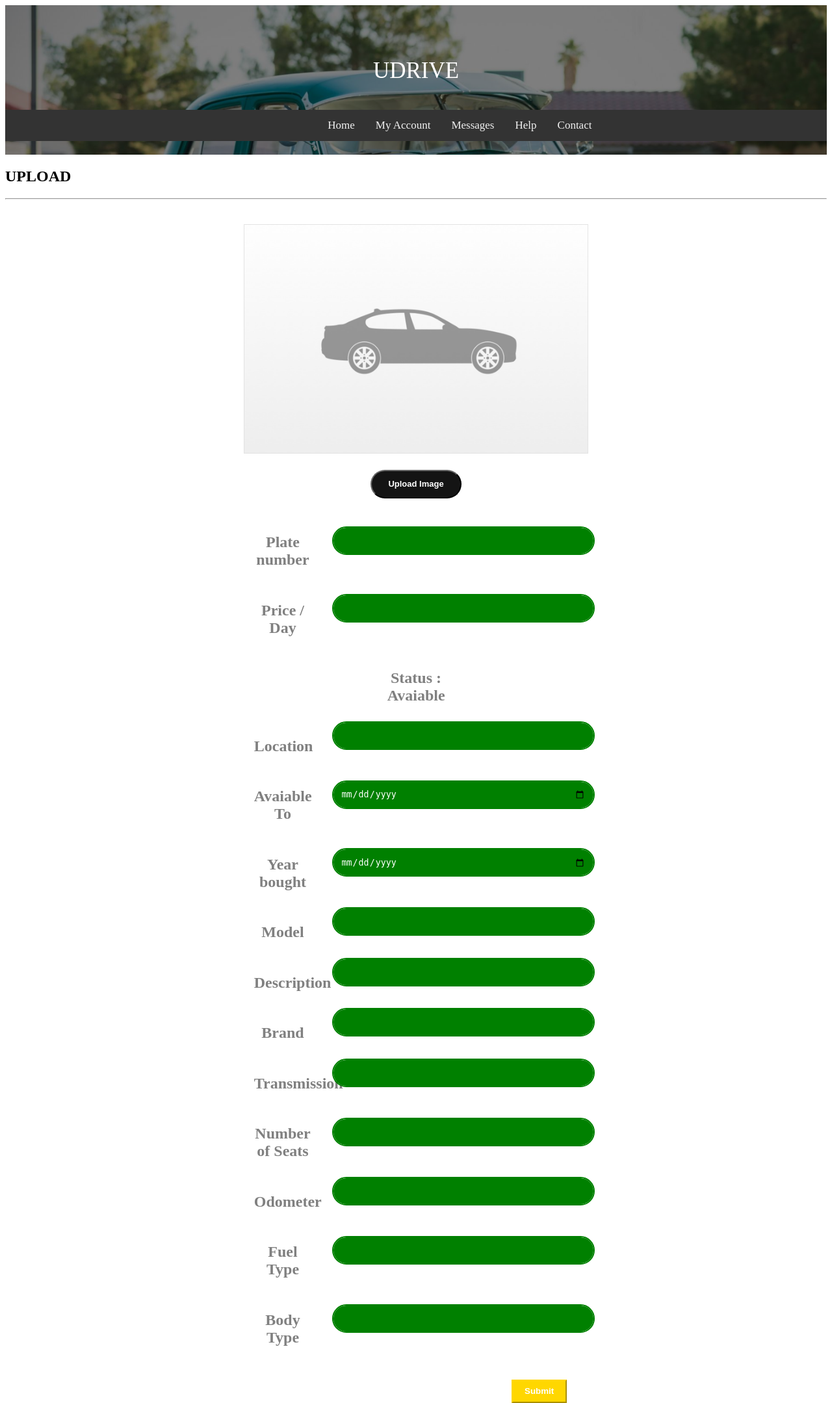
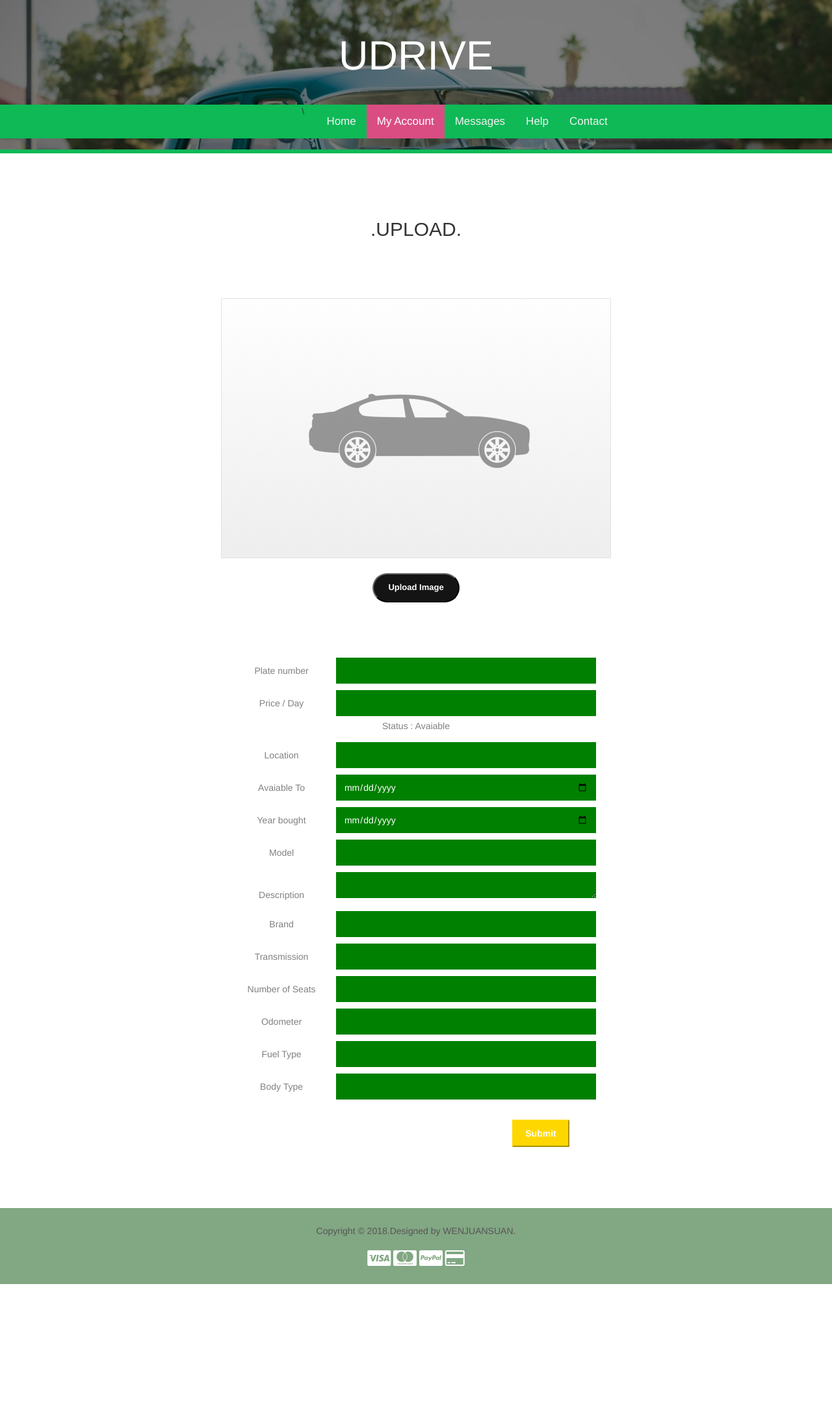
Before and after one commit to llcDK/UHire, a PHP site: page /Projects/upload.php?state=1 in a window 1280 px wide. Shown: the whole page at 65% size. After the commit the page ends 1976 px from the top, so only its background shows below. Run offline with PHP 8.4, Linux system fonts and the light colour scheme; the visitor is signed in with stand-in values (Sample User, id 1); data that the repository does not hold is empty.

Commit message:
finish uploadpage

```diff
--- a/css/upload.css
+++ b/css/upload.css
@@ -1,25 +1,143 @@
+*{
+	box-sizing: border-box;
+	-webkit-box-sizing: border-box;
+	-moz-box-sizing: border-box;
 
-#image {
-	margin-top: 3%;
 }
 
-#imgFrame
+.body
 {
-	height:45%;
-	width:100%;
+	font-family: "Helvetica Neue", Helvetica, Arial, sans-serif;
+	margin:0px;
+	font-size: 14px;
+	background: #fff;
+	font-size: 100%;
+
+}
+
+
+/* header */
+.bigtop
+{
+	display: block;
+	width: 100%;
+	background-image: url(../images/myAccount/topCar.jpg);
+    top:0;
+	background-repeat:no repeat
+	-webkit-background-size: cover;
+	-moz-background-size: cover;
+    background-size: cover;
+    min-height: 230px;
+
+	align:center;
+	background-attachment: fixed;
+	border-bottom: 6px solid #0EB956;
+	overflow:hidden;
+
+}
+.darken
+{
+
+    background: rgba(0, 0, 0, 0.5);
+    height: 230px;
+    width: 100%;
+}
+
+#banner {
+    height: 50%;
+
+}
+#topText {
+    position: relative;
+    text-align: center;
+    top: 35%;
+    font-size: 4.5em;
+    color: Chartreuse;
+    color: white;
+}
+
+
+
+.topnav {
+
+    background-color: #0eb956;
+    overflow: hidden;
+    position: relative;
+    top: 20%;
+    padding-left: 0;
+    padding-right: 0;
+    margin: 0 auto;
+    list-style: none;
+
+
+
+
+}
+.topnav a {
+	left: 38%;
+    float: left;
+    color: #f2f2f2;
+    text-align: center;
+    padding: 14px 16px;
+    text-decoration: none;
+    font-size: 17px;
+	position:relative;
+
+
+}
+
+/* Change the color of links on hover */
+.topnav a:hover {
+    background-color: #ddd;
+    color: black;
+}
+
+/* Add a color to the active/current link */
+.topnav a.active
+{
+    background-color: #da4d83;
+    color: white;
+}
+
+
+.padding-100
+ {
+    padding-top: 15px;
+	 padding-bottom: 65px;
+  }
+
+
+  .tittle
+{
+	height:50px;
 	text-align:center;
 
 }
+.tittle h2
 
-#imgFrame *
 {
-	height: 100%;
+	font-size: 30px;
+    font-weight: 300;
+    text-align: center;
+	font-family:'Montserrat', sans-serif;
 }
 
-#uploadDiv {
-	height: 10%;
-	text-align:center;
+
+/* Middle */
+
+
+
+.imgFrame img
+{
+
+	width:600px;
+	height:400px;
 }
+
+
+
+
+
 
 #imgSelect
 {
@@ -40,25 +158,26 @@
 {
 	height:45%;
 	margin-top: 1%;
-  text-align: center;
+	text-align: left;
 }
 
-.infoHeading {
+.infoHeading
+{
 	color:grey;
-	width:7%;
+	width:150px;
 	display:inline-block;
-	padding:2%;
-  vertical-align: middle;
+}
 
-}
+
 
 .infoInput
 {
 	padding-left:0%;
 	display:inline-block;
-	border:2px solid green;
-	border-radius:50px;
-	overflow:hidden;
+
+	border-radius:0px;
+	padding:5px;
+
 
 }
 
@@ -71,6 +190,7 @@
 	height:40px;
   padding: 3%;
 }
+
 
 #submitDiv
 {
@@ -97,130 +217,28 @@
 	vertical-align: middle;
 	font-size: 20;
 }
-
-
-#top
-{
-    width: 100%;
-    height:230px;
-
-    background-size: cover;
-    background-repeat: no-repeat;
-    background-position: top;
-    background-attachment: fixed;
-
-    position: relative;
-
-    background-image: url('../images/myAccount/topCar.jpg');
-    background-size: 100% auto;
-    overflow:hidden;
-
+.footer {
+  width:100%;
+  color:rgb(77, 130, 78);
 }
-
-.darken
-{
-   background: rgba(0, 0, 0, 0.5);
-   height:100%;
-   width:100%;
+footer .copyright {
+  background:rgba(60, 118, 61, 0.64);
+  padding: 2.5rem 1.25rem;
 }
-
-
-/* Add a black background color to the top navigation */
-.topnav
-{
-    background-color: #333;
-    overflow: hidden;
-    position: relative;
-    top:20%;
-
-    /*padding-left :0;*/
-    /*padding-right:0;*/
-    /*margin:0 auto;*/
-   /*list-style:none;*/
-
-}
-
-/* Style the links inside the navigation bar */
-.topnav a
-{
-    position: relative;
-    left:38%;
-
-    float: left;
-    color: #f2f2f2;
-    text-align: center;
-    padding: 14px 16px;
-    text-decoration: none;
-    font-size: 17px;
-}
-
-
-/* Change the color of links on hover */
-.topnav a:hover {
-    background-color: #ddd;
-    color: black;
-}
-
-/* Add a color to the active/current link */
-.topnav a.active {
-    background-color: #4CAF50;
-    color: white;
-}
-
-#banner
-{
-   height:50%;
-}
-
-#topText
-{
-   position: relative;
-   text-align: center;
-   top:70%;
-   font-size:35;
-   /*color:Chartreuse;*/
-   color:white;
+footer .copyright span {
+  color:#555;
 }
 
 
 
-#footer
-{
-   height:30%;
-   width:100%;
-   background-color: rgb(124, 171, 127);
-   /*border-style:solid;*/
-   /*border-color:red;*/
+/* footer payment icons */
+footer .payment-methods i {
+  padding-top:18px;
+  color:#fff;
 }
-
-#footerData
-{
-
-   text-align:center;
-   height:50%;
-
-   /*border-style:solid;*/
-   /*border-color:pink;*/
+footer .payment-methods i {
+  color:#fff;
 }
-
-#footerText
-{
-   color:white;
-   font-size:10;
-   position:relative;
-   top:85%;
-
+footer .payment-methods i:hover {
+  color:#cf9963;
 }
-
-#footerImage
-{
-   height:50%;
-   /*border-style:solid;*/
-}
-
-#socialMedia
-{
-   position: relative;
-   left: 46%;
-   width:7%;
-}
--- a/upload.php
+++ b/upload.php
@@ -3,6 +3,18 @@
 <head>
 	<title>Upload Vehicle</title>
 	<link href="css/upload.css" rel="stylesheet" type="text/css" />
+	<meta charset="utf-8">
+		<meta name="viewport" content="width=device-width, initial-scale=1">
+		<link rel="stylesheet" href="https://maxcdn.bootstrapcdn.com/bootstrap/3.3.7/css/bootstrap.min.css">
+		<script src="https://ajax.googleapis.com/ajax/libs/jquery/3.3.1/jquery.min.js"></script>
+		<script src="https://maxcdn.bootstrapcdn.com/bootstrap/3.3.7/js/bootstrap.min.js"></script>
+		<link href="https://fonts.googleapis.com/icon?family=Material+Icons" rel="stylesheet">
+		<!-- font -->
+		<link href="http://fonts.googleapis.com/css?family=Kaushan+Script&amp;subset=latin-ext" rel="stylesheet">
+		<link href="http://fonts.googleapis.com/css?family=Open+Sans:300,300i,400,400i,600,600i,700,700i,800,800i" rel="stylesheet">
+		<link href="http://fonts.googleapis.com/css?family=Roboto+Condensed:400,700italic,700,400italic,300italic,300" rel="stylesheet" type="text/css">
+		<link rel="stylesheet" href="https://cdnjs.cloudflare.com/ajax/libs/font-awesome/4.7.0/css/font-awesome.min.css">
+
 </head>
 
 <body>
@@ -100,60 +112,57 @@
 	}
 ?>
 
-<div id="top">
+	<div class="bigtop">
+			<!--class="darken"-->
 		  <div class="darken">
 
-		<div id="Banner">
+			 <div id="banner">
 				<div id="topText"> UDRIVE </div>
 			 </div>
-
 				<div class="topnav">
-			<a href="main.php">Home</a>
-			<a href="myAccount.php"> My Account</a>
-			<a href="messages.html">Messages</a>
+		\			<a href="main.php">Home</a>
+					<a href="myAccount.php" class="active"> My Account</a>
+					<a href="messages.html" >Messages</a>
 					<a href="#help"> Help </a>
 					<a href="#contact">Contact</a>
 				</div>
 			</div>
 	</div>
 
+		<div class="padding-100"></div>
+		<div class="tittle"> <h2>.UPLOAD.</h2><div>
+		<div class="padding-100"></div>
 
-<div id="pageHeading">
-	<h2>UPLOAD</h2>
-</div>
-<div id="yellowLine">
-	<hr>
+
+
+<div class="container">
+	<div class="imgFrame">
+		<img src="images/upload/vehiclePlaceholder.jpg" alt="Upload Image">
 	</div>
 
 
-<div id="image">
-	<div id="imgFrame">
-		<img src="images/upload/vehiclePlaceholder.jpg" alt="Upload Image">
+		<button id="imgSelect"> Upload Image </button>
+
 </div>
 
-	<div id="uploadDiv">
-		<button id="imgSelect"> Upload Image </button>
-	</div>
-</div>
+<div class="padding-100"></div>
 
 <form action = "upload.php?state=1" method = "POST">
 
-	<div id="infoHeadings">
+	<div class="infoHeadings">
 
-		<h2>
-
-			<div>
 		<div class="infoHeading">
-					<span> Plate number </span>
+					<p> Plate number </p>
 				</div>
 				<div class="infoInput">
 					<input type="text" id="plateNum" name = "pn" value = "<?php echo $_POST['pn']; ?>" />
 				</div>
-			</div>
+
+
 
 			<div>
 				<div class="infoHeading">
-					<span> Price / Day  </span>
+					<p> Price / Day  </p>
 				</div>
 				<div class="infoInput">
 					<input type="text" id="price" name = "pd" value = "<?php echo $_POST['pd']; ?>" />
@@ -163,13 +172,13 @@
 			<!-- Below is a read-only filed -->
 			<div>
 				<div class="infoHeading">
-					<span> Status : Avaiable </span>
+					<p> Status : Avaiable </p>
 				</div>
 			</div>
 
 			<div>
 				<div class="infoHeading">
-					<span> Location  </span>
+					<p> Location  </p>
 				</div>
 				<div class="infoInput">
 					<input type="text" id="location" name = "loc" value = "<?php echo $_POST['loc']; ?>" />
@@ -179,7 +188,7 @@
 
 			<div>
 				<div class="infoHeading">
-					<span> Avaiable To  </span>
+					<p> Avaiable To  </p>
 				</div>
 				<div class="infoInput">
 					<input type="date" id="avaiableTo" name = "at" value = "<?php echo $_POST['at']; ?>" />
@@ -189,7 +198,7 @@
 
 			<div>
 				<div class="infoHeading">
-					<span> Year bought  </span>
+					<p> Year bought  </p>
 				</div>
 				<div class="infoInput">
 					<input type="date" id="year" name = "yb" value = "<?php echo $_POST['yb']; ?>" />
@@ -199,7 +208,7 @@
 
 			<div>
 				<div class="infoHeading">
-					<span> Model  </span>
+					<p> Model  </p>
 				</div>
 				<div class="infoInput">
 					<input type="text" id="model" name = "m" value = "<?php echo $_POST['m']; ?>" />
@@ -209,7 +218,7 @@
 
 			<div>
 				<div class="infoHeading">
-					<span> Description  </span>
+					<p> Description  </p>
 				</div>
 				<div class="infoInput">
 					<textarea type="text" id="desc" rows="10" cols="30" name = "desc" value = "<?php echo $_POST['desc']; ?>" > <?php echo $_POST['desc']; ?> </textarea>
@@ -218,7 +227,7 @@
 
 			<div>
 				<div class="infoHeading">
-					<span> Brand </span>
+					<p> Brand </p>
 				</div>
 				<div class="infoInput">
 					<input type="text" id="brand" name = "b" value = "<?php echo $_POST['b']; ?>" />
@@ -227,7 +236,7 @@
 
 			<div>
 				<div class="infoHeading">
-					<span> Transmission  </span>
+					<p> Transmission  </p>
 				</div>
 				<div class="infoInput">
 					<input type="text" id="trans" name = "t" value = "<?php echo $_POST['t']; ?>" />
@@ -236,7 +245,7 @@
 
 			<div>
 				<div class="infoHeading">
-					<span> Number of Seats  </span>
+					<p> Number of Seats  </p>
 				</div>
 				<div class="infoInput">
 					<input type="text" id="numSeat" name = "ns" value = "<?php echo $_POST['ns']; ?>" />
@@ -245,7 +254,7 @@
 
 			<div>
 				<div class="infoHeading">
-					<span> Odometer  </span>
+					<p> Odometer  </p>
 				</div>
 				<div class="infoInput">
 					<input type="text" id="odo" name = "odo" value = "<?php echo $_POST['odo']; ?>" />
@@ -254,7 +263,7 @@
 
 			<div>
 				<div class="infoHeading">
-					<span> Fuel Type </span>
+					<p> Fuel Type </p>
 				</div>
 				<div class="infoInput">
 					<input type="text" id="fuel" name = "ft" value = "<?php echo $_POST['ft']; ?>" />
@@ -263,7 +272,7 @@
 
 			<div>
 				<div class="infoHeading">
-					<span> Body Type  </span>
+					<p> Body Type  </p>
 				</div>
 				<div class="infoInput">
 					<input type="text" id="body" name = "bt" value = "<?php echo $_POST['bt']; ?>" />
@@ -281,6 +290,27 @@
 	</div>
 </form>
 
+<div class="padding-100"></div>
+	<footer>
+		<div class="copyright">
+	    <div class="line">
+			<div class="margin">
+				<!-- left -->
+				<div class="s-12 m-12 l-8 footer-links">
+					<span>Copyright &copy; 2018.Designed by WENJUANSUAN.</span>
+				</div>
+				<!-- right -->
+				<div class="s-12 m-12 l-4 payment-methods">
+					<i class="fa fa-cc-visa fa-2x"></i>
+					<i class="fa fa-cc-mastercard fa-2x"></i>
+					<i class="fa fa-cc-paypal fa-2x"></i>
+					<i class="fa fa-credit-card fa-2x"></i>
+				</div>
+			</div>
+		</div>
+	</div>
+</footer>
+
 </body>
 
 </html>
```
Also changed, not shown: slide1.jpg (deleted). Lines whose indentation alone changed are shown as unchanged.
